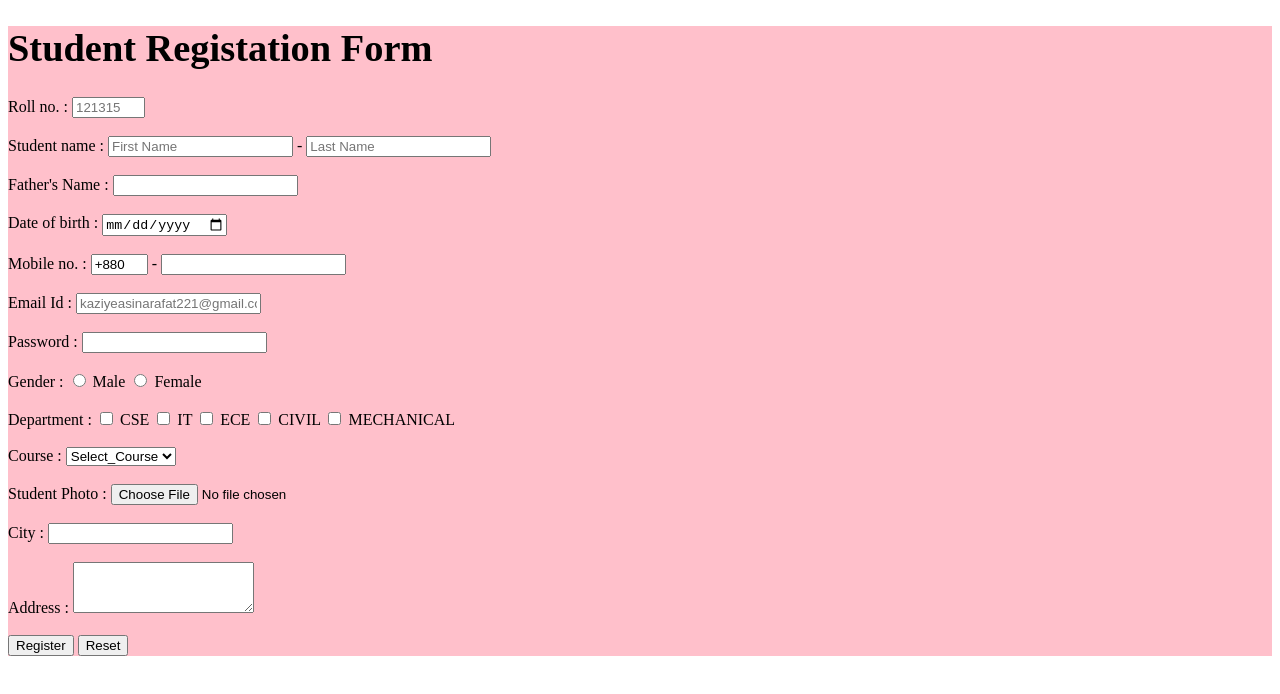
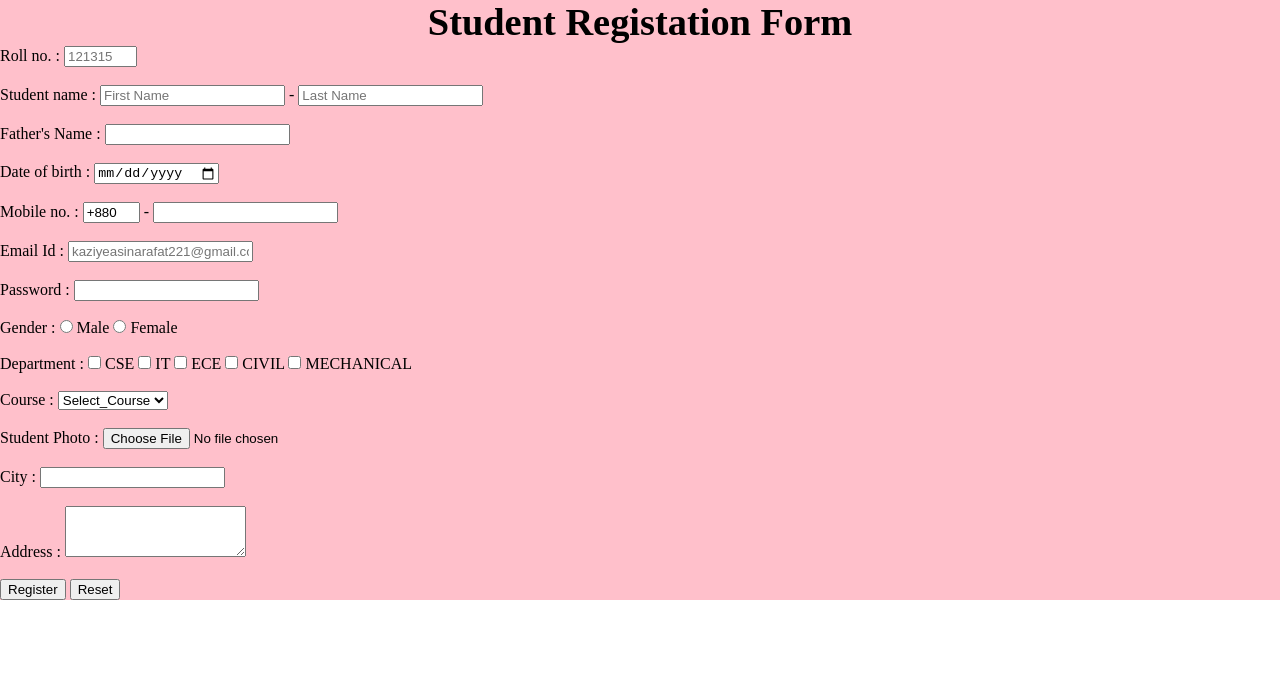
Before and after one commit to Kazi-Yeasin/Registation_Form, a plain HTML site: page index.html in a window 1280 px wide. Drawn offline with Linux system fonts and the light colour scheme.

Commit message:
change the padding

```diff
--- a/index.html
+++ b/index.html
@@ -4,11 +4,20 @@
     <meta charset="UTF-8" />
     <meta name="viewport" content="width=device-width, initial-scale=1.0" />
     <title>Student Registation Form</title>
+    <style>
+      *{
+        padding: 50;
+        margin: 0;
+      }
+      div {
+        background-color: pink;
+      }
+    </style>
   </head>
   <body>
-    <div style="background-color: pink;">
+    <div>
     <form action="/action.php" method="post">
-      <big><h1>Student Registation Form</h1></big>
+      <big><h1 style="text-align: center;">Student Registation Form</h1></big>
       <label for="roll">Roll no. :</label>
       <input type="tel" size="6" name="roll" id="roll" placeholder="121315" />
       <br />
```
